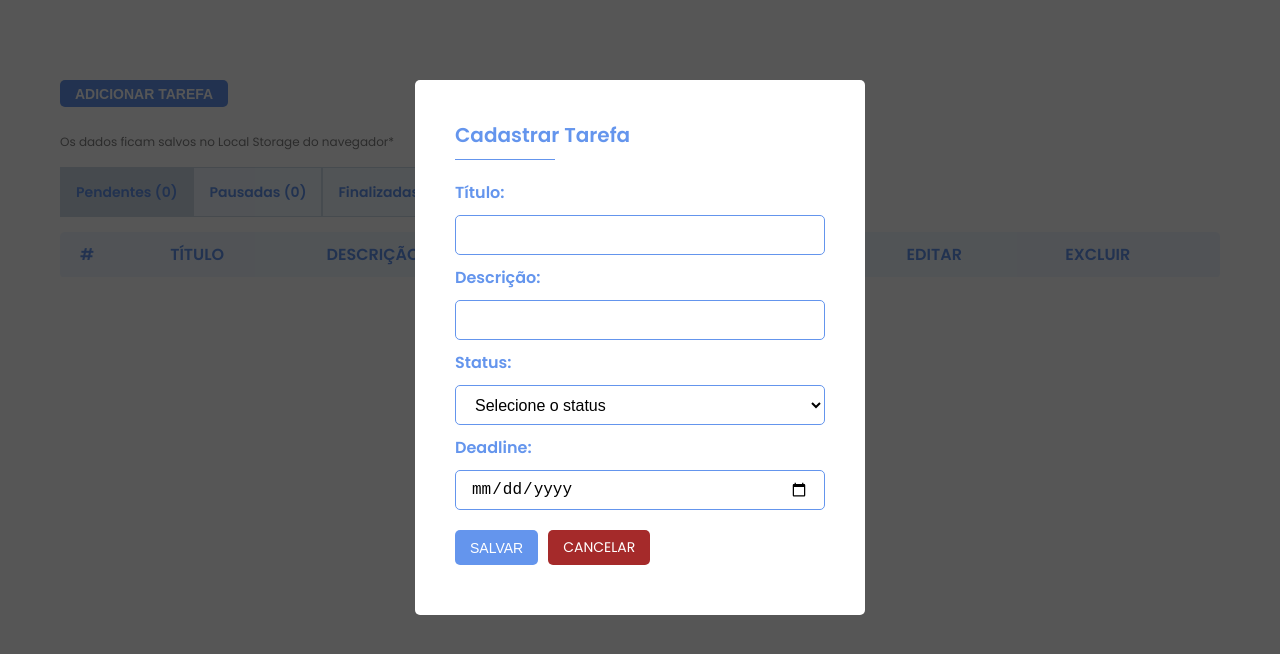
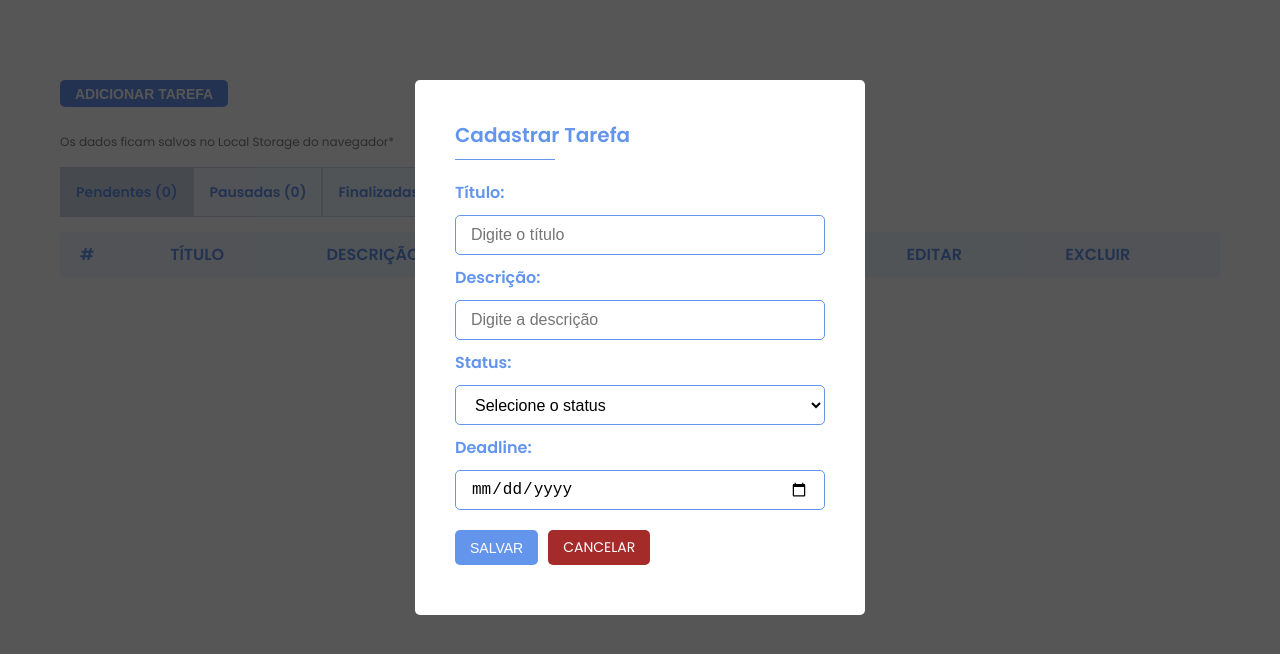
Before and after one commit to imarqueso/crud-react, a React (Create React App) app: page / in a window 1280 px wide. Both pictures are taken after a click on the button "ADICIONAR TAREFA". Shown: the top 654 px of the page. Built offline with nearby package versions, Linux system fonts and the light colour scheme.

Commit message:
Adição de placeholder nos inputs

```diff
--- a/src/components/ModalComponent.js
+++ b/src/components/ModalComponent.js
@@ -92,6 +92,7 @@ const ModalComponent = ({
                 value={titulo}
                 name="titulo"
                 onChange={(e) => setTitulo(e.target.value)}
+                placeholder="Digite o título"
                 required
               />
             </label>
@@ -103,6 +104,7 @@ const ModalComponent = ({
                 name="descricao"
                 onChange={(e) => setDescricao(e.target.value)}
                 required
+                placeholder="Digite a descrição"
               />
             </label>
             <label>
@@ -127,6 +129,7 @@ const ModalComponent = ({
                 name="deadline"
                 onChange={(e) => setDeadline(e.target.value)}
                 required
+                placeholder="Selecione o deadline"
               />
             </label>
             <div className="buttons">
```
